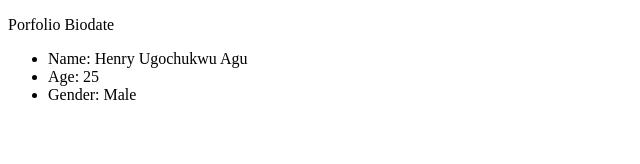
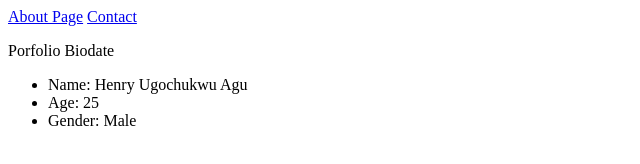
Before and after one commit to Henrymenez/zuri, a website: page porfoilo/public/index.html in a window 1280 px wide. Shown: the whole page, without its empty margins (0-640 px from the left). Drawn offline with Linux system fonts and the light colour scheme.

```diff
--- a/porfoilo/public/index.html
+++ b/porfoilo/public/index.html
@@ -7,6 +7,8 @@
     <title>Hompage</title>
 </head>
 <body>
+    <a href="about">About Page</a>
+    <a href="contact">Contact</a>
     <P>Porfolio Biodate</P>
     <ul>
         <li>Name: Henry Ugochukwu Agu</li>
```
Also changed, not shown: 2 other files.
